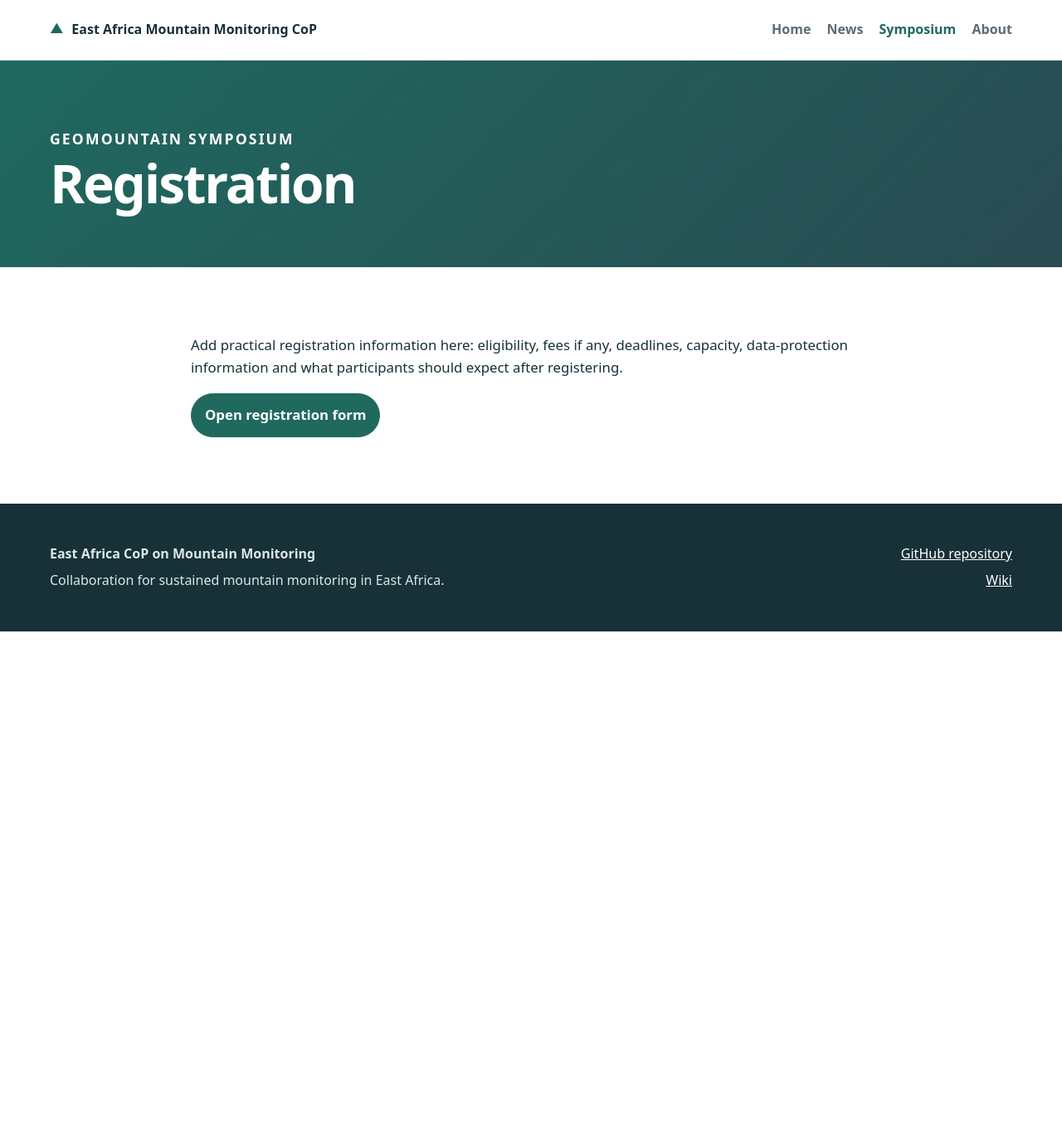
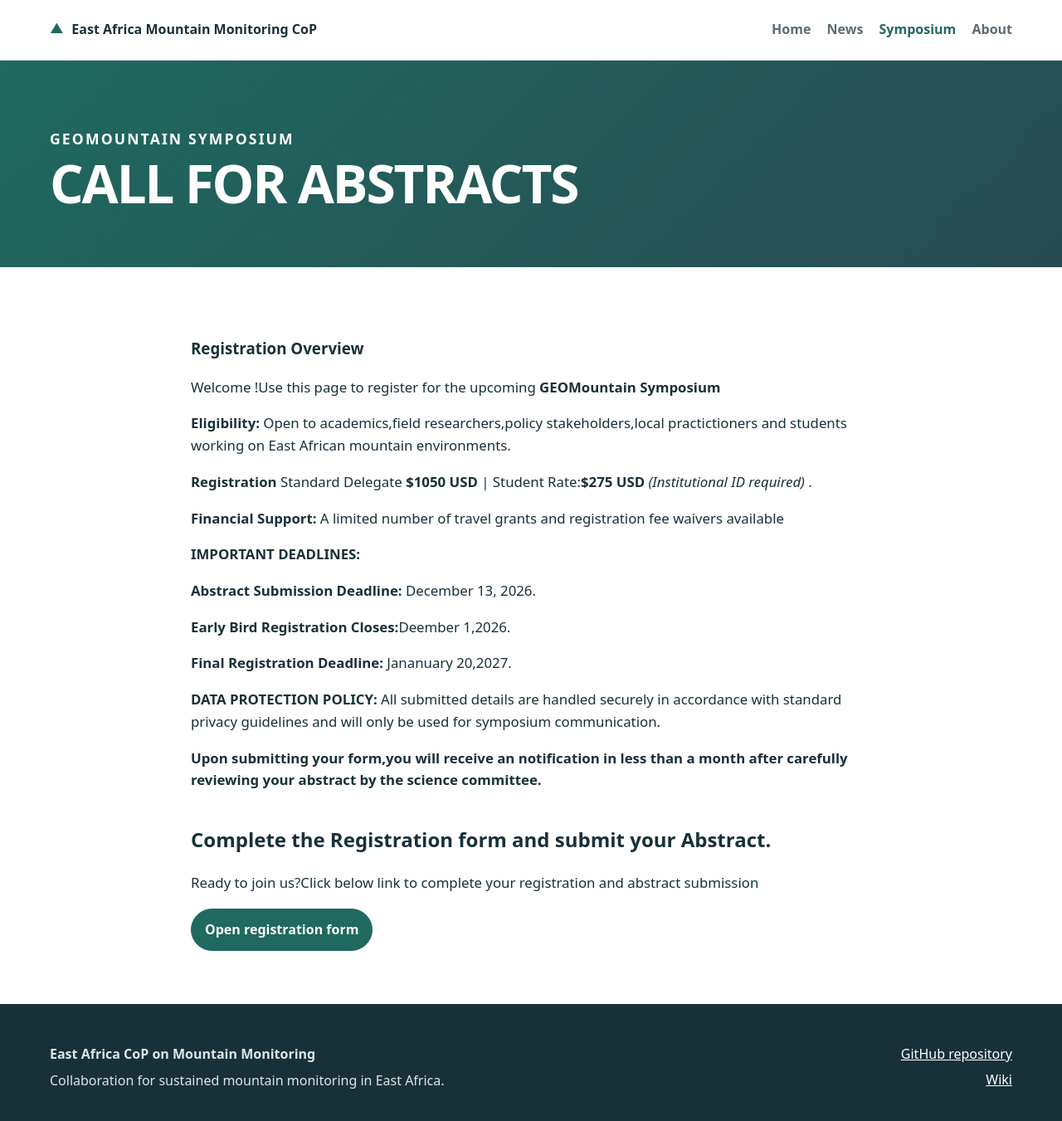
Before and after one commit to east-africa-mountain-monitoring-cop/east-africa-mountain-monitoring-cop.github.io, a Jekyll site: the page built from symposium/registration.md, in a window 1280 px wide and 1364 px high. Shown: the top 1351 px of the window at 83% size. Built offline with Jekyll 4.4.1, drawn with Linux system fonts in a browser that asks for light colours.

Commit message:
Update symposium registration page

```diff
--- a/symposium/registration.md
+++ b/symposium/registration.md
@@ -7,18 +7,47 @@ permalink: /symposium/registration/
 <div class="page-header page-header--symposium">
   <div class="container">
     <p class="eyebrow">GEOMountain Symposium</p>
-    <h1>Registration</h1>
+    <h1>CALL FOR ABSTRACTS</h1>
   </div>
 </div>
 
 <div class="container prose" markdown="1">
-Add practical registration information here: eligibility, fees if any, deadlines, capacity, data-protection information and what participants should expect after registering.
+### Registration Overview
 
+Welcome !Use this page to register for the upcoming  **GEOMountain Symposium**
+
+**Eligibility:**
+Open to academics,field researchers,policy stakeholders,local practictioners and students working on  East African mountain environments.
+
+**Registration**
+Standard Delegate **$1050 USD** | Student Rate:**$275 USD** *(Institutional ID required)* .
+
+**Financial Support:**
+A limited number of travel grants and registration fee waivers
+available
+
+**IMPORTANT DEADLINES:**
+
+**Abstract Submission Deadline:** December 13, 2026.
+
+**Early Bird Registration Closes:**Deember 1,2026.
+
+**Final Registration Deadline:**  Jananuary 20,2027.
+
+**DATA PROTECTION POLICY:**
+All submitted details are handled securely  in  accordance with  standard privacy guidelines and will only be used for symposium communication.
+
+**Upon submitting your form,you will receive an notification in less than a month  after carefully reviewing your abstract by the science committee.**
+
+## Complete the Registration form and submit your Abstract.
 {% if site.symposium_registration_url and site.symposium_registration_url != '' %}
-<a class="button" href="{{ site.symposium_registration_url }}">Open registration form</a>
+<div class="cta-block">
+  <p>Ready to join us?Click below  link to complete your registration  and abstract submission</p>
+  <a class="button" href="{{ site.symposium_registration_url }}" target="_blank" rel="noopener">Open registration form</a>
+</div>
 {% else %}
 <div class="empty-state">
-  <strong>Registration form</strong>
+  <strong>Registration form/Abstract submission</strong>
   <div class="form-embed-wrap">
     <iframe class="google-form-iframe" title="GEOMountain Symposium registration form" src="https://docs.google.com/forms/d/e/1FAIpQLScyCnqf-l1whtEzzIMwdY3q1Z2tUEN2Q5w8PDN9FZChZCBJrA/viewform?embedded=true" frameborder="0" marginheight="0" marginwidth="0">Loading…</iframe>
   </div>
```
